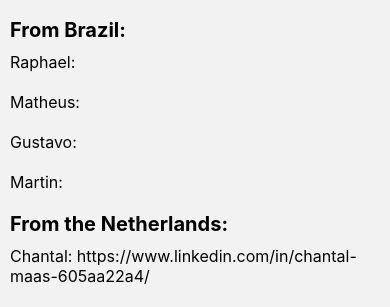
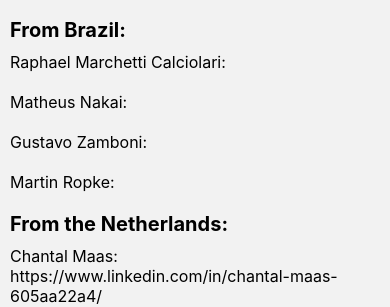
Before and after one commit to Project-Maua/MAUA-Frontend, a React Native app in the folder Maua-Fontys-Frontend/: screen /MauaFontysInfoPage in a window 390 px wide. Shown: the part 524-831 px from the top of the page. Built offline with nearby package versions, Linux system fonts and the light colour scheme; what react-native-calendars would draw is missing.

Commit message:
Update MauaFontysInfoPage.js

```diff
--- a/Maua-Fontys-Frontend/pages/MoreInfoPages/MauaFontysInfoPage.js
+++ b/Maua-Fontys-Frontend/pages/MoreInfoPages/MauaFontysInfoPage.js
@@ -24,20 +24,20 @@ const MauaFontysInfoPage = ({route}) => {
                 <Text style={customStyles.card_title}>{t('What is the Maua-Fontys project?')}</Text>
                 <Text style={customStyles.card_message}>{"Students from Fontys in the Netherlands and students from Maua University in Brazil worked together to put together this application. The students who contributed to this project are:"}</Text>
                 <Text style={customStyles.card_title}>{"From Brazil:"}</Text>
-                <Text style={customStyles.card_message}>{"Raphael: "}</Text>
-                <Text style={customStyles.card_message}>{"Matheus: "}</Text>
-                <Text style={customStyles.card_message}>{"Gustavo: "}</Text>
-                <Text style={customStyles.card_message}>{"Martin: "}</Text>
+                <Text style={customStyles.card_message}>{"Raphael Marchetti Calciolari: "}</Text>
+                <Text style={customStyles.card_message}>{"Matheus Nakai: "}</Text>
+                <Text style={customStyles.card_message}>{"Gustavo Zamboni: "}</Text>
+                <Text style={customStyles.card_message}>{"Martin Ropke: "}</Text>
                 <Text style={customStyles.card_title}>{"From the Netherlands:"}</Text>
-                <Text style={customStyles.card_message}>{"Chantal: https://www.linkedin.com/in/chantal-maas-605aa22a4/"}</Text>
-                <Text style={customStyles.card_message}>{"Stijn: https://www.linkedin.com/in/stijn-hoeks-3764a4193?utm_source=share&utm_campaign=share_via&utm_content=profile&utm_medium=android_app"}</Text>
-                <Text style={customStyles.card_message}>{"Jarno: https://www.linkedin.com/in/jarno-looij-176b26180?utm_source=share&utm_campaign=share_via&utm_content=profile&utm_medium=android_app"}</Text>
-                <Text style={customStyles.card_message}>{"Tim: https://www.linkedin.com/in/tim-spitters?utm_source=share&utm_campaign=share_via&utm_content=profile&utm_medium=ios_app"}</Text>
-                <Text style={customStyles.card_message}>{"Jason: "}</Text>
-                <Text style={customStyles.card_message}>{"Ben: "}</Text>
+                <Text style={customStyles.card_message}>{"Chantal Maas: https://www.linkedin.com/in/chantal-maas-605aa22a4/"}</Text>
+                <Text style={customStyles.card_message}>{"Stijn Hoeks: https://www.linkedin.com/in/stijn-hoeks-3764a4193?utm_source=share&utm_campaign=share_via&utm_content=profile&utm_medium=android_app"}</Text>
+                <Text style={customStyles.card_message}>{"Jarno Looij: https://www.linkedin.com/in/jarno-looij-176b26180?utm_source=share&utm_campaign=share_via&utm_content=profile&utm_medium=android_app"}</Text>
+                <Text style={customStyles.card_message}>{"Tim Spitters: https://www.linkedin.com/in/tim-spitters?utm_source=share&utm_campaign=share_via&utm_content=profile&utm_medium=ios_app"}</Text>
+                <Text style={customStyles.card_message}>{"Jason Spaninks: "}</Text>
+                <Text style={customStyles.card_message}>{"Ben van der Linden: "}</Text>
                 <Text style={customStyles.card_title}>{"Teachers/Professors"}</Text>
-                <Text style={customStyles.card_message}>{"From the Netherlands: Mark"}</Text>
-                <Text style={customStyles.card_message}>{"From Brazil: Rodrigo"}</Text>
+                <Text style={customStyles.card_message}>{"From the Netherlands: Mark Mestrom"}</Text>
+                <Text style={customStyles.card_message}>{"From Brazil: Rodrigo Bossini"}</Text>
                 <Text style={customStyles.card_title}>{"More information"}</Text>
                 <Text style={customStyles.card_message}>{"For more information about the students and the schools, please check the links below"}</Text>
                 <Text style={customStyles.card_message}>{"https://maua.br/ "}</Text>
```
